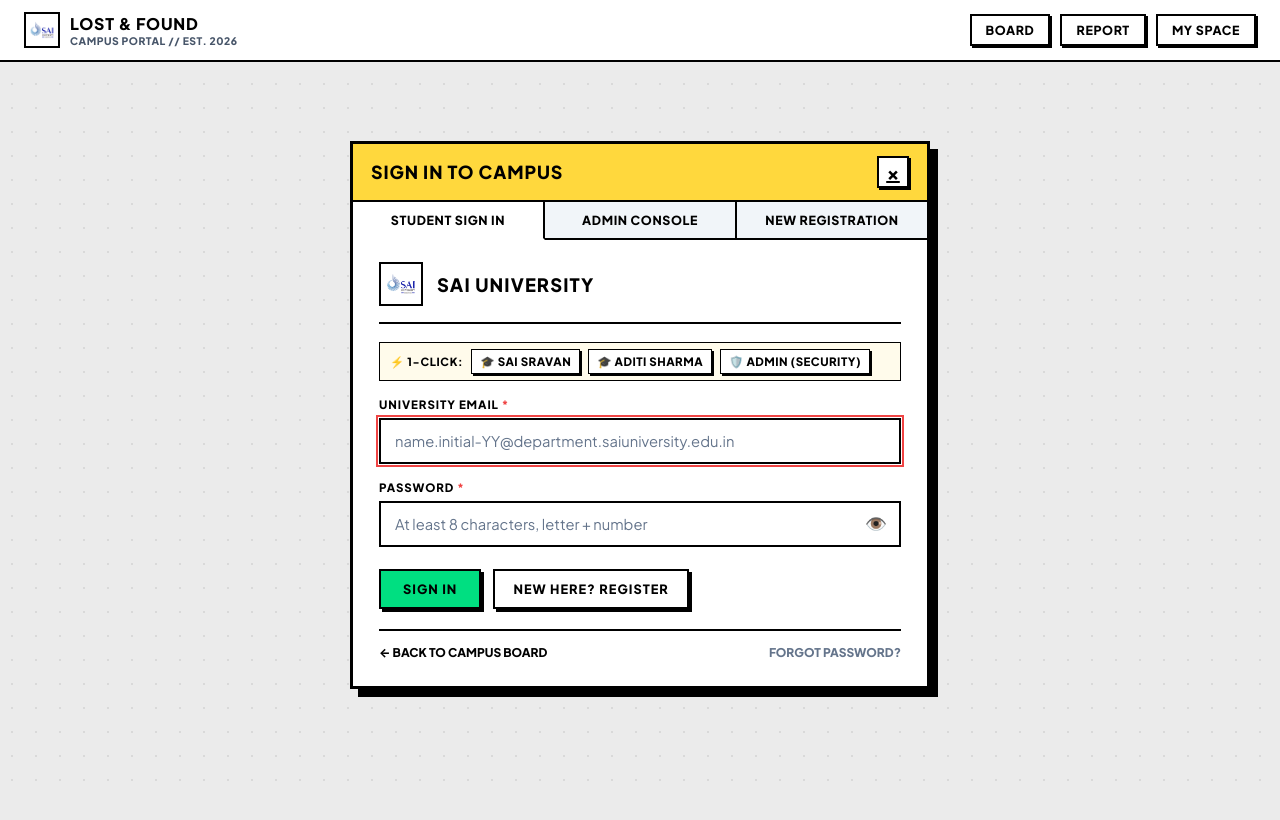
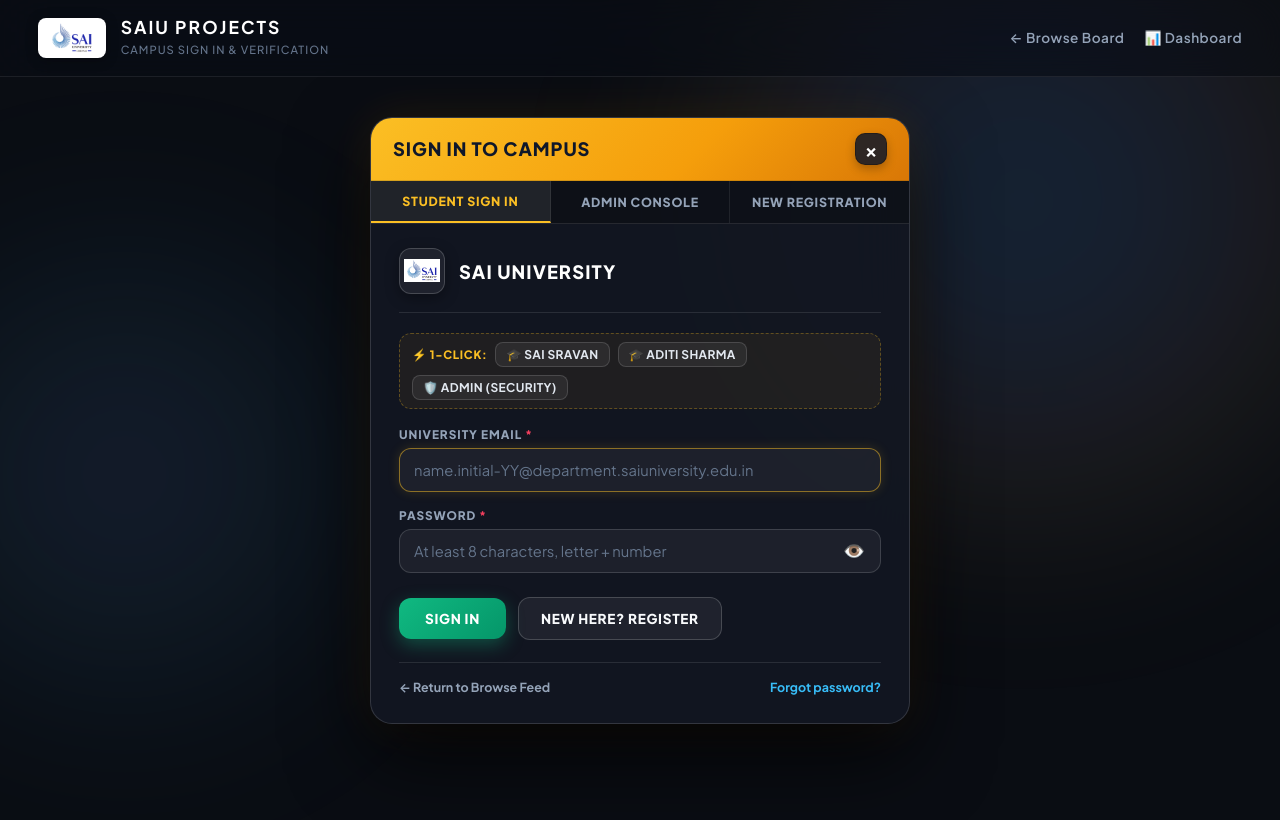
Before and after one commit to Code-with-VictoryMan/LOST---FOUND-WEBSITE-, a website: page public/login.html in a window 1280 px wide. Drawn offline with Linux system fonts and the light colour scheme.

Commit message:
style: harmonize sign-in portal with dark atmospheric theme using golden amber header, dark glass inputs, and vibrant action buttons

```diff
--- a/public/login.html
+++ b/public/login.html
@@ -9,170 +9,79 @@
   <link rel="preconnect" href="https://fonts.gstatic.com" crossorigin>
   <link href="https://fonts.googleapis.com/css2?family=Plus+Jakarta+Sans:wght@400;500;600;700;800;900&display=swap" rel="stylesheet">
   <style>
-    body.neo-login-page {
-      background-color: #ebebeb;
-      background-image: radial-gradient(rgba(0, 0, 0, 0.08) 1px, transparent 0);
-      background-size: 24px 24px;
-      color: #000000;
-      min-height: 100vh;
-      display: flex;
-      flex-direction: column;
-      padding-bottom: 2rem;
-    }
-
-    body.neo-login-page::before,
-    body.neo-login-page::after {
-      display: none; /* Disable dark glowing spheres on neo-brutalist page */
-    }
-
-    .neo-top-banner {
-      border-bottom: 2px solid #000000;
-      background: #ffffff;
-      padding: 12px 24px;
-      display: flex;
-      align-items: center;
-      justify-content: space-between;
-    }
-
-    .neo-top-brand {
-      display: flex;
-      align-items: center;
-      gap: 10px;
-      text-decoration: none;
-      color: #000000;
-    }
-
-    .neo-top-brand .logo-box {
-      width: 36px;
-      height: 36px;
-      border: 2px solid #000000;
-      padding: 2px;
-      display: flex;
-      align-items: center;
-      justify-content: center;
-      background: #fff;
-    }
-
-    .neo-top-brand .logo-box img {
-      max-width: 100%;
-      max-height: 100%;
-      object-fit: contain;
-    }
-
-    .neo-top-brand-text {
-      font-weight: 900;
-      font-size: 1rem;
-      letter-spacing: 0.05em;
-      text-transform: uppercase;
-    }
-
-    .neo-top-nav-links {
-      display: flex;
-      gap: 10px;
-      align-items: center;
-    }
-
-    .neo-nav-link {
-      background: #ffffff;
-      border: 2px solid #000000;
-      padding: 6px 14px;
-      font-size: 0.78rem;
-      font-weight: 900;
-      text-transform: uppercase;
-      letter-spacing: 0.05em;
-      color: #000000;
-      text-decoration: none;
-      box-shadow: 2px 2px 0px #000000;
-      transition: transform 0.1s, box-shadow 0.1s;
-    }
-
-    .neo-nav-link:hover {
-      transform: translate(1px, 1px);
-      box-shadow: 1px 1px 0px #000000;
-      background: #ffd83d;
-    }
-
-    .neo-portal-container {
-      flex: 1;
+    .neo-portal-wrapper {
+      min-height: calc(100vh - 120px);
       display: flex;
       align-items: center;
       justify-content: center;
       padding: 2.5rem 1rem;
-    }
-
-    .neo-brutal-card {
-      width: 100%;
-      max-width: 580px;
-      background: #ffffff;
-      border: 3px solid #000000;
-      border-radius: 0px;
-      box-shadow: 8px 8px 0px #000000;
-      overflow: hidden;
       position: relative;
+      z-index: 1;
     }
 
     .neo-tab-strip {
       display: flex;
-      border-bottom: 2px solid #000000;
-      background: #f1f5f9;
+      border-bottom: 1px solid rgba(255, 255, 255, 0.1);
+      background: rgba(0, 0, 0, 0.25);
     }
 
     .neo-tab-item {
       flex: 1;
-      padding: 10px;
+      padding: 12px 10px;
       background: none;
       border: none;
-      border-right: 2px solid #000000;
+      border-right: 1px solid rgba(255, 255, 255, 0.08);
       font-size: 0.78rem;
-      font-weight: 900;
+      font-weight: 800;
       text-transform: uppercase;
-      letter-spacing: 0.05em;
-      color: #000000;
+      letter-spacing: 0.06em;
+      color: var(--text-secondary);
       cursor: pointer;
       text-align: center;
-      transition: background-color 0.15s;
+      transition: all 0.2s ease;
     }
     .neo-tab-item:last-child {
       border-right: none;
     }
 
     .neo-tab-item.active {
-      background: #ffffff;
-      color: #000000;
-      border-bottom: 2px solid #ffffff;
-      margin-bottom: -2px;
+      background: rgba(255, 255, 255, 0.08);
+      color: #fbbf24;
+      border-bottom: 2px solid #fbbf24;
     }
 
     .neo-tab-item:hover:not(.active) {
-      background: #e2e8f0;
+      background: rgba(255, 255, 255, 0.04);
+      color: #ffffff;
     }
   </style>
 </head>
-<body class="neo-login-page">
-  <!-- Minimalist Neo-Brutalist Top Bar -->
-  <header class="neo-top-banner">
-    <a href="index.html" class="neo-top-brand">
-      <div class="logo-box">
-        <img src="sai-university-logo.png" alt="Sai University Crest">
+<body>
+  <!-- Standard Site Navigation Header -->
+  <header class="navbar">
+    <div class="nav-container">
+      <a href="index.html" class="brand-group">
+        <img src="sai-university-logo.png" alt="Sai University Logo" class="brand-logo-img">
+        <div>
+          <h1 class="brand-title">SAIU PROJECTS</h1>
+          <span class="brand-subtitle">CAMPUS SIGN IN &amp; VERIFICATION</span>
+        </div>
+      </a>
+      <div class="nav-actions">
+        <nav class="desktop-nav-links">
+          <a href="index.html">← Browse Board</a>
+          <a href="dashboard.html">📊 Dashboard</a>
+        </nav>
       </div>
-      <div>
-        <div class="neo-top-brand-text">LOST &amp; FOUND</div>
-        <div style="font-size:0.65rem; font-weight:800; letter-spacing:0.05em; color:#475569;">CAMPUS PORTAL // EST. 2026</div>
-      </div>
-    </a>
-    <nav class="neo-top-nav-links">
-      <a href="index.html" class="neo-nav-link">BOARD</a>
-      <a href="index.html" class="neo-nav-link">REPORT</a>
-      <a href="dashboard.html" class="neo-nav-link">MY SPACE</a>
-    </nav>
+    </div>
   </header>
 
-  <main class="neo-portal-container">
-    <div class="neo-brutal-card">
-      <!-- Yellow Header Bar (Exact match to screenshot) -->
+  <main class="neo-portal-wrapper">
+    <div class="neo-brutal-modal" style="margin: 0 auto;">
+      <!-- Amber Header Bar (Inspired by Campus Portal Design) -->
       <div class="neo-header">
         <h2 class="neo-title" id="portalHeaderTitle">SIGN IN TO CAMPUS</h2>
-        <a href="index.html" class="neo-close-btn" title="Back to Board">&times;</a>
+        <a href="index.html" class="neo-close-btn" title="Back to Feed">&times;</a>
       </div>
 
       <!-- Segmented Sub-Tabs -->
@@ -182,9 +91,9 @@
         <button type="button" class="neo-tab-item" id="tabBtnRegister">NEW REGISTRATION</button>
       </div>
 
-      <!-- Main White Body -->
+      <!-- Main Modal Body -->
       <div class="neo-body">
-        <!-- Sai University Header Section -->
+        <!-- Sai University Brand Section -->
         <div class="neo-brand-row">
           <div class="neo-logo-box">
             <img src="sai-university-logo.png" alt="Sai University Crest" class="neo-logo-img">
@@ -195,18 +104,18 @@
         <hr class="neo-divider">
 
         <!-- Active Session Banner (Shown if already signed in) -->
-        <div id="activeSessionBlock" class="neo-alert hidden" style="background:#fffbe6; color:#000; flex-direction:column; align-items:flex-start; margin-bottom:1.25rem;">
-          <div style="display:flex; align-items:center; gap:8px; width:100%;">
-            <span style="font-size:1.4rem;">👋</span>
+        <div id="activeSessionBlock" class="neo-alert hidden" style="background: rgba(251, 191, 36, 0.1); border: 1px solid rgba(251, 191, 36, 0.3); color: #fff; flex-direction: column; align-items: flex-start; margin-bottom: 1.25rem;">
+          <div style="display: flex; align-items: center; gap: 8px; width: 100%;">
+            <span style="font-size: 1.4rem;">👋</span>
             <div>
-              <div style="font-weight:900; font-size:0.95rem;" id="activeSessionName">Signed In Student</div>
-              <div style="font-size:0.75rem; color:#475569; font-weight:600;" id="activeSessionMeta">student@saiuniversity.edu.in</div>
+              <div style="font-weight: 800; font-size: 0.95rem; color: #fbbf24;" id="activeSessionName">Signed In Student</div>
+              <div style="font-size: 0.78rem; color: var(--text-secondary); font-weight: 600;" id="activeSessionMeta">student@saiuniversity.edu.in</div>
             </div>
           </div>
-          <div style="display:flex; gap:8px; margin-top:12px; width:100%; flex-wrap:wrap;">
-            <a href="dashboard.html" class="neo-btn-primary" style="text-decoration:none; padding:8px 16px; font-size:0.75rem;">GO TO DASHBOARD</a>
-            <a href="index.html" class="neo-btn-secondary" style="text-decoration:none; padding:8px 14px; font-size:0.75rem;">BROWSE BOARD</a>
-            <button id="btnSwitchAccount" class="neo-btn-secondary" style="background:#fee2e2; border-color:#000; padding:8px 14px; font-size:0.75rem;">SIGN OUT &bull; SWITCH</button>
+          <div style="display: flex; gap: 8px; margin-top: 12px; width: 100%; flex-wrap: wrap;">
+            <a href="dashboard.html" class="neo-btn-primary" style="text-decoration: none; padding: 8px 16px; font-size: 0.75rem;">GO TO DASHBOARD</a>
+            <a href="index.html" class="neo-btn-secondary" style="text-decoration: none; padding: 8px 14px; font-size: 0.75rem;">BROWSE BOARD</a>
+            <button id="btnSwitchAccount" class="neo-btn-secondary" style="background: rgba(239, 68, 68, 0.2); border-color: rgba(239, 68, 68, 0.4); color: #fca5a5; padding: 8px 14px; font-size: 0.75rem;">SIGN OUT &bull; SWITCH</button>
           </div>
         </div>
 
@@ -267,7 +176,7 @@
             </div>
 
             <div class="neo-actions-row">
-              <button type="submit" class="neo-btn-primary" id="btnAdminSubmit" style="background:#ffd83d;">
+              <button type="submit" class="neo-btn-primary" id="btnAdminSubmit" style="background: linear-gradient(135deg, #f59e0b, #d97706);">
                 ACCESS CONSOLE
               </button>
               <button type="button" class="neo-btn-secondary" id="btnBackToStudent">
@@ -288,7 +197,7 @@
               <input type="email" id="regEmail" class="neo-input" placeholder="name.initial-YY@department.saiuniversity.edu.in" required autocomplete="email">
             </div>
 
-            <div style="display:grid; grid-template-columns: 1fr 1fr; gap:12px;">
+            <div style="display: grid; grid-template-columns: 1fr 1fr; gap: 12px;">
               <div class="neo-field-group">
                 <label for="regStudentId" class="neo-label">STUDENT ID / ROLL NO <span class="neo-req">*</span></label>
                 <input type="text" id="regStudentId" class="neo-input" placeholder="SAIU2024CS001" required>
@@ -315,7 +224,7 @@
                 <input type="password" id="regPassword" class="neo-input" placeholder="At least 8 characters, letter + number" required minlength="6" autocomplete="new-password">
                 <button type="button" class="neo-pwd-toggle" id="toggleRegPassword" tabindex="-1">👁️</button>
               </div>
-              <div class="neo-strength-meter" style="margin-top:6px;">
+              <div class="neo-strength-meter" style="margin-top: 6px;">
                 <div class="neo-strength-bar" id="regStrBar1"></div>
                 <div class="neo-strength-bar" id="regStrBar2"></div>
                 <div class="neo-strength-bar" id="regStrBar3"></div>
@@ -334,9 +243,9 @@
           </form>
         </div>
 
-        <div style="margin-top:20px; padding-top:14px; border-top:2px solid #000; display:flex; justify-content:space-between; align-items:center; font-size:0.75rem; font-weight:800;">
-          <a href="index.html" style="color:#000; text-decoration:none;">&larr; BACK TO CAMPUS BOARD</a>
-          <span style="color:#64748b; cursor:pointer;" id="btnForgotStudent">FORGOT PASSWORD?</span>
+        <div style="margin-top: 22px; padding-top: 16px; border-top: 1px solid rgba(255, 255, 255, 0.1); display: flex; justify-content: space-between; align-items: center; font-size: 0.78rem; font-weight: 700;">
+          <a href="index.html" style="color: var(--text-secondary); text-decoration: none;">&larr; Return to Browse Feed</a>
+          <span style="color: var(--accent-cyan); cursor: pointer;" id="btnForgotStudent">Forgot password?</span>
         </div>
       </div>
     </div>
@@ -344,7 +253,7 @@
 
   <!-- Self-Service Password Reset Modal -->
   <div id="resetModal" class="modal-overlay hidden">
-    <div class="neo-brutal-modal" style="max-width:460px;">
+    <div class="neo-brutal-modal" style="max-width: 460px; margin: 0 auto;">
       <div class="neo-header">
         <h3 class="neo-title">PASSWORD RESET</h3>
         <button class="neo-close-btn" id="btnCloseReset">&times;</button>
@@ -362,7 +271,7 @@
             <label for="resetNewPassword" class="neo-label">NEW PASSWORD <span class="neo-req">*</span></label>
             <input type="password" id="resetNewPassword" class="neo-input" placeholder="At least 6 characters" minlength="6" required>
           </div>
-          <button type="submit" class="neo-btn-primary" id="btnResetSubmit" style="width:100%; justify-content:center; margin-top:8px;">
+          <button type="submit" class="neo-btn-primary" id="btnResetSubmit" style="width: 100%; justify-content: center; margin-top: 8px;">
             UPDATE PASSWORD IN DATABASE
           </button>
         </form>
--- a/public/styles.css
+++ b/public/styles.css
@@ -1176,43 +1176,46 @@ select:focus, input:focus, textarea:focus {
 }
 
 /* ==========================================================================
-   NEO-BRUTALIST CAMPUS AUTHENTICATION MODAL & PORTAL (EXACT DESIGN MATCH)
+   CAMPUS AUTHENTICATION MODAL & PORTAL (HARMONIZED WITH SITE THEME)
+   Inspired by University Badge Design with Refined Dark Glassmorphism
    ========================================================================== */
 
 .neo-brutal-modal {
   width: 100%;
-  max-width: 580px;
-  background: #ffffff;
-  border: 3px solid #000000;
-  border-radius: 0px;
-  box-shadow: 8px 8px 0px #000000;
+  max-width: 540px;
+  background: rgba(18, 23, 33, 0.95);
+  border: 1px solid rgba(255, 255, 255, 0.14);
+  border-radius: 22px;
+  box-shadow: 0 30px 80px rgba(0, 0, 0, 0.8), 0 0 45px rgba(245, 158, 11, 0.12);
+  backdrop-filter: blur(28px) saturate(190%);
+  -webkit-backdrop-filter: blur(28px) saturate(190%);
   overflow: hidden;
   position: relative;
-  animation: neoModalPop 0.22s cubic-bezier(0.16, 1, 0.3, 1);
-  color: #000000;
+  animation: neoModalPop 0.24s cubic-bezier(0.16, 1, 0.3, 1);
+  color: #ffffff;
   margin: 1.5rem auto;
 }
 
 @keyframes neoModalPop {
-  0% { transform: scale(0.96) translateY(10px); opacity: 0; }
+  0% { transform: scale(0.95) translateY(14px); opacity: 0; }
   100% { transform: scale(1) translateY(0); opacity: 1; }
 }
 
 .neo-header {
-  background-color: #ffd83d; /* Vibrant retro yellow matching screenshot */
-  border-bottom: 2px solid #000000;
-  padding: 12px 18px;
+  background: linear-gradient(135deg, #fbbf24 0%, #f59e0b 60%, #d97706 100%);
+  border-bottom: 1px solid rgba(0, 0, 0, 0.15);
+  padding: 15px 22px;
   display: flex;
   align-items: center;
   justify-content: space-between;
 }
 
 .neo-title {
-  font-family: 'Space Grotesk', 'Plus Jakarta Sans', -apple-system, BlinkMacSystemFont, "Segoe UI", Roboto, sans-serif;
-  font-size: 1.12rem;
-  font-weight: 900;
+  font-family: 'Plus Jakarta Sans', -apple-system, sans-serif;
+  font-size: 1.15rem;
+  font-weight: 800;
   letter-spacing: 0.05em;
-  color: #000000;
+  color: #0f172a;
   text-transform: uppercase;
   margin: 0;
   line-height: 1.2;
@@ -1221,32 +1224,33 @@ select:focus, input:focus, textarea:focus {
 .neo-close-btn {
   width: 32px;
   height: 32px;
-  background: #ffffff;
-  border: 2px solid #000000;
-  border-radius: 0px;
+  background: rgba(15, 23, 42, 0.85);
+  border: 1px solid rgba(0, 0, 0, 0.25);
+  border-radius: 10px;
   display: flex;
   align-items: center;
   justify-content: center;
   font-size: 1.25rem;
-  font-weight: 900;
-  color: #000000;
+  font-weight: 700;
+  color: #ffffff;
   cursor: pointer;
-  box-shadow: 2px 2px 0px #000000;
-  transition: transform 0.1s ease, box-shadow 0.1s ease;
+  box-shadow: 0 4px 10px rgba(0, 0, 0, 0.25);
+  transition: all 0.2s ease;
   line-height: 1;
   padding: 0;
+  text-decoration: none;
 }
 
 .neo-close-btn:hover {
-  transform: translate(1px, 1px);
-  box-shadow: 1px 1px 0px #000000;
-  background: #f1f5f9;
+  background: #0f172a;
+  transform: scale(1.06);
+  color: #fbbf24;
 }
 
 .neo-body {
-  padding: 22px 26px 26px 26px;
-  background: #ffffff;
-  color: #000000;
+  padding: 24px 28px 28px 28px;
+  background: transparent;
+  color: #ffffff;
 }
 
 .neo-brand-row {
@@ -1256,15 +1260,17 @@ select:focus, input:focus, textarea:focus {
 }
 
 .neo-logo-box {
-  width: 44px;
-  height: 44px;
-  border: 2px solid #000000;
-  background: #ffffff;
+  width: 46px;
+  height: 46px;
+  border: 1px solid rgba(255, 255, 255, 0.18);
+  background: rgba(255, 255, 255, 0.06);
+  border-radius: 12px;
   display: flex;
   align-items: center;
   justify-content: center;
-  padding: 3px;
+  padding: 4px;
   flex-shrink: 0;
+  box-shadow: 0 4px 14px rgba(0, 0, 0, 0.35);
 }
 
 .neo-logo-img {
@@ -1274,18 +1280,18 @@ select:focus, input:focus, textarea:focus {
 }
 
 .neo-brand-name {
-  font-family: 'Space Grotesk', 'Plus Jakarta Sans', sans-serif;
+  font-family: 'Plus Jakarta Sans', sans-serif;
   font-size: 1.15rem;
-  font-weight: 900;
+  font-weight: 800;
   letter-spacing: 0.06em;
-  color: #000000;
+  color: #ffffff;
   text-transform: uppercase;
 }
 
 .neo-divider {
   border: none;
-  border-bottom: 2px solid #000000;
-  margin: 16px 0 18px 0;
+  border-bottom: 1px solid rgba(255, 255, 255, 0.1);
+  margin: 18px 0 20px 0;
 }
 
 .neo-quick-chips-wrap {
@@ -1293,61 +1299,62 @@ select:focus, input:focus, textarea:focus {
   align-items: center;
   gap: 8px;
   flex-wrap: wrap;
-  background: #fffbeb;
-  border: 1.5px solid #000000;
-  padding: 6px 10px;
-  margin-bottom: 16px;
+  background: rgba(251, 191, 36, 0.06);
+  border: 1px dashed rgba(251, 191, 36, 0.3);
+  border-radius: 12px;
+  padding: 8px 12px;
+  margin-bottom: 18px;
 }
 
 .neo-quick-label {
-  font-size: 0.7rem;
-  font-weight: 900;
-  letter-spacing: 0.06em;
-  color: #000000;
-  text-transform: uppercase;
-}
-
-.neo-chip-btn {
-  background: #ffffff;
-  border: 1.5px solid #000000;
-  color: #000000;
   font-size: 0.72rem;
   font-weight: 800;
-  letter-spacing: 0.04em;
-  padding: 4px 8px;
+  letter-spacing: 0.06em;
+  color: #fbbf24;
+  text-transform: uppercase;
+}
+
+.neo-chip-btn {
+  background: rgba(255, 255, 255, 0.06);
+  border: 1px solid rgba(255, 255, 255, 0.14);
+  color: #e2e8f0;
+  font-size: 0.75rem;
+  font-weight: 700;
+  letter-spacing: 0.03em;
+  padding: 4px 10px;
   cursor: pointer;
-  box-shadow: 2px 2px 0px #000000;
-  border-radius: 0px;
-  transition: transform 0.1s ease, box-shadow 0.1s ease;
+  border-radius: 8px;
+  transition: all 0.2s ease;
 }
 
 .neo-chip-btn:hover {
-  transform: translate(1px, 1px);
-  box-shadow: 1px 1px 0px #000000;
-  background: #ffd83d;
+  background: rgba(251, 191, 36, 0.2);
+  border-color: #fbbf24;
+  color: #fbbf24;
+  transform: translateY(-1px);
 }
 
 .neo-alert {
-  padding: 10px 14px;
-  border: 2px solid #000000;
+  padding: 11px 14px;
+  border-radius: 12px;
   font-size: 0.85rem;
-  font-weight: 700;
-  margin-bottom: 14px;
+  font-weight: 600;
+  margin-bottom: 16px;
   display: flex;
   align-items: center;
   gap: 8px;
 }
 
 .neo-alert-error {
-  background: #fee2e2;
-  color: #991b1b;
-  box-shadow: 3px 3px 0px #000000;
+  background: rgba(239, 68, 68, 0.15);
+  border: 1px solid rgba(239, 68, 68, 0.35);
+  color: #fca5a5;
 }
 
 .neo-alert-success {
-  background: #dcfce7;
-  color: #166534;
-  box-shadow: 3px 3px 0px #000000;
+  background: rgba(16, 185, 129, 0.15);
+  border: 1px solid rgba(16, 185, 129, 0.35);
+  color: #86efac;
 }
 
 .neo-field-group {
@@ -1357,17 +1364,17 @@ select:focus, input:focus, textarea:focus {
 
 .neo-label {
   display: block;
-  font-size: 0.72rem;
-  font-weight: 900;
+  font-size: 0.74rem;
+  font-weight: 800;
   letter-spacing: 0.08em;
   text-transform: uppercase;
-  color: #000000;
+  color: #94a3b8;
   margin-bottom: 6px;
 }
 
 .neo-req {
-  color: #ef4444;
-  font-weight: 900;
+  color: #f43f5e;
+  font-weight: 800;
 }
 
 .neo-input {
@@ -1376,13 +1383,12 @@ select:focus, input:focus, textarea:focus {
   font-size: 0.92rem;
   font-family: inherit;
   font-weight: 500;
-  color: #000000;
-  background: #ffffff;
-  border: 2px solid #000000;
-  border-radius: 0px;
+  color: #ffffff;
+  background: rgba(255, 255, 255, 0.05);
+  border: 1px solid rgba(255, 255, 255, 0.15);
+  border-radius: 12px;
   outline: none;
-  box-shadow: none;
-  transition: outline 0.15s, border-color 0.15s;
+  transition: all 0.2s cubic-bezier(0.16, 1, 0.3, 1);
 }
 
 .neo-input::placeholder {
@@ -1391,15 +1397,20 @@ select:focus, input:focus, textarea:focus {
 }
 
 .neo-input:focus {
-  border-color: #000000;
-  outline: 2px solid #ef4444; /* Matches red focus outline from user screenshot */
-  outline-offset: 1px;
+  border-color: #38bdf8;
+  background: rgba(255, 255, 255, 0.08);
+  box-shadow: 0 0 16px rgba(56, 189, 248, 0.25);
+  outline: none;
 }
 
 .neo-input-highlight {
-  /* Default red highlight matching user's active screenshot */
-  outline: 2px solid #ef4444;
-  outline-offset: 1px;
+  border-color: rgba(251, 191, 36, 0.5);
+  box-shadow: 0 0 12px rgba(251, 191, 36, 0.15);
+}
+
+.neo-input-highlight:focus {
+  border-color: #fbbf24;
+  box-shadow: 0 0 18px rgba(251, 191, 36, 0.3);
 }
 
 .neo-select {
@@ -1407,6 +1418,11 @@ select:focus, input:focus, textarea:focus {
   appearance: auto;
 }
 
+.neo-select option {
+  background: #121721;
+  color: #ffffff;
+}
+
 .neo-password-wrap {
   position: relative;
   display: flex;
@@ -1419,13 +1435,14 @@ select:focus, input:focus, textarea:focus {
 
 .neo-pwd-toggle {
   position: absolute;
-  right: 6px;
+  right: 8px;
   background: transparent;
   border: none;
   cursor: pointer;
   font-size: 1.1rem;
   padding: 6px 8px;
   line-height: 1;
+  color: var(--text-secondary);
 }
 
 .neo-strength-meter {
@@ -1433,20 +1450,21 @@ select:focus, input:focus, textarea:focus {
   gap: 4px;
   height: 4px;
   margin-top: 6px;
-  border: 1px solid #000;
-  background: #e2e8f0;
+  border-radius: 2px;
+  overflow: hidden;
+  background: rgba(255, 255, 255, 0.08);
 }
 
 .neo-strength-bar {
   flex: 1;
-  background: #cbd5e1;
+  background: rgba(255, 255, 255, 0.15);
   transition: background-color 0.25s;
 }
 
 .neo-strength-text {
-  font-size: 0.7rem;
-  font-weight: 700;
-  color: #64748b;
+  font-size: 0.72rem;
+  font-weight: 600;
+  color: var(--text-muted);
   margin-top: 4px;
 }
 
@@ -1454,56 +1472,56 @@ select:focus, input:focus, textarea:focus {
   display: flex;
   align-items: center;
   gap: 12px;
-  margin-top: 22px;
+  margin-top: 24px;
   flex-wrap: wrap;
 }
 
 .neo-btn-primary {
-  background: #00df81; /* Neon green from screenshot */
-  color: #000000;
-  border: 2px solid #000000;
-  border-radius: 0px;
-  padding: 10px 22px;
-  font-size: 0.8rem;
-  font-weight: 900;
-  letter-spacing: 0.08em;
+  background: linear-gradient(135deg, #10b981 0%, #059669 100%);
+  color: #ffffff;
+  border: none;
+  border-radius: 12px;
+  padding: 12px 26px;
+  font-size: 0.85rem;
+  font-weight: 800;
+  letter-spacing: 0.05em;
   text-transform: uppercase;
   cursor: pointer;
-  box-shadow: 3px 3px 0px #000000;
-  transition: transform 0.1s ease, box-shadow 0.1s ease;
+  box-shadow: 0 6px 18px rgba(16, 185, 129, 0.35);
+  transition: all 0.2s ease;
   display: inline-flex;
   align-items: center;
   justify-content: center;
 }
 
 .neo-btn-primary:hover {
-  transform: translate(2px, 2px);
-  box-shadow: 1px 1px 0px #000000;
-  background: #05df72;
+  transform: translateY(-2px);
+  box-shadow: 0 8px 22px rgba(16, 185, 129, 0.45);
+  filter: brightness(1.08);
 }
 
 .neo-btn-secondary {
-  background: #ffffff;
-  color: #000000;
-  border: 2px solid #000000;
-  border-radius: 0px;
-  padding: 10px 18px;
-  font-size: 0.8rem;
-  font-weight: 900;
-  letter-spacing: 0.08em;
+  background: rgba(255, 255, 255, 0.06);
+  color: #f8fafc;
+  border: 1px solid rgba(255, 255, 255, 0.18);
+  border-radius: 12px;
+  padding: 12px 22px;
+  font-size: 0.85rem;
+  font-weight: 800;
+  letter-spacing: 0.05em;
   text-transform: uppercase;
   cursor: pointer;
-  box-shadow: 3px 3px 0px #000000;
-  transition: transform 0.1s ease, box-shadow 0.1s ease;
+  transition: all 0.2s ease;
   display: inline-flex;
   align-items: center;
   justify-content: center;
 }
 
 .neo-btn-secondary:hover {
-  transform: translate(2px, 2px);
-  box-shadow: 1px 1px 0px #000000;
-  background: #f1f5f9;
+  transform: translateY(-2px);
+  background: rgba(255, 255, 255, 0.12);
+  border-color: rgba(255, 255, 255, 0.3);
+  color: #ffffff;
 }
 
 /* ==========================================================================
```
